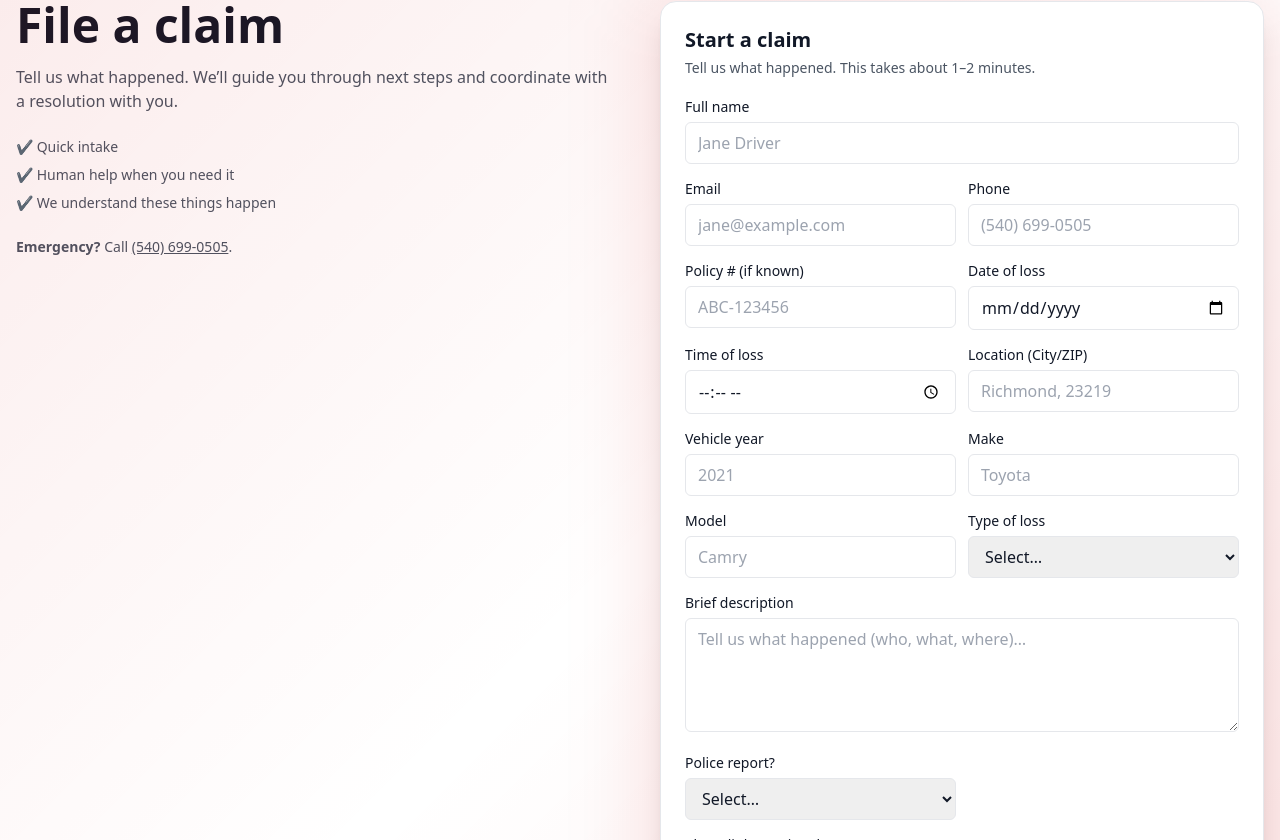
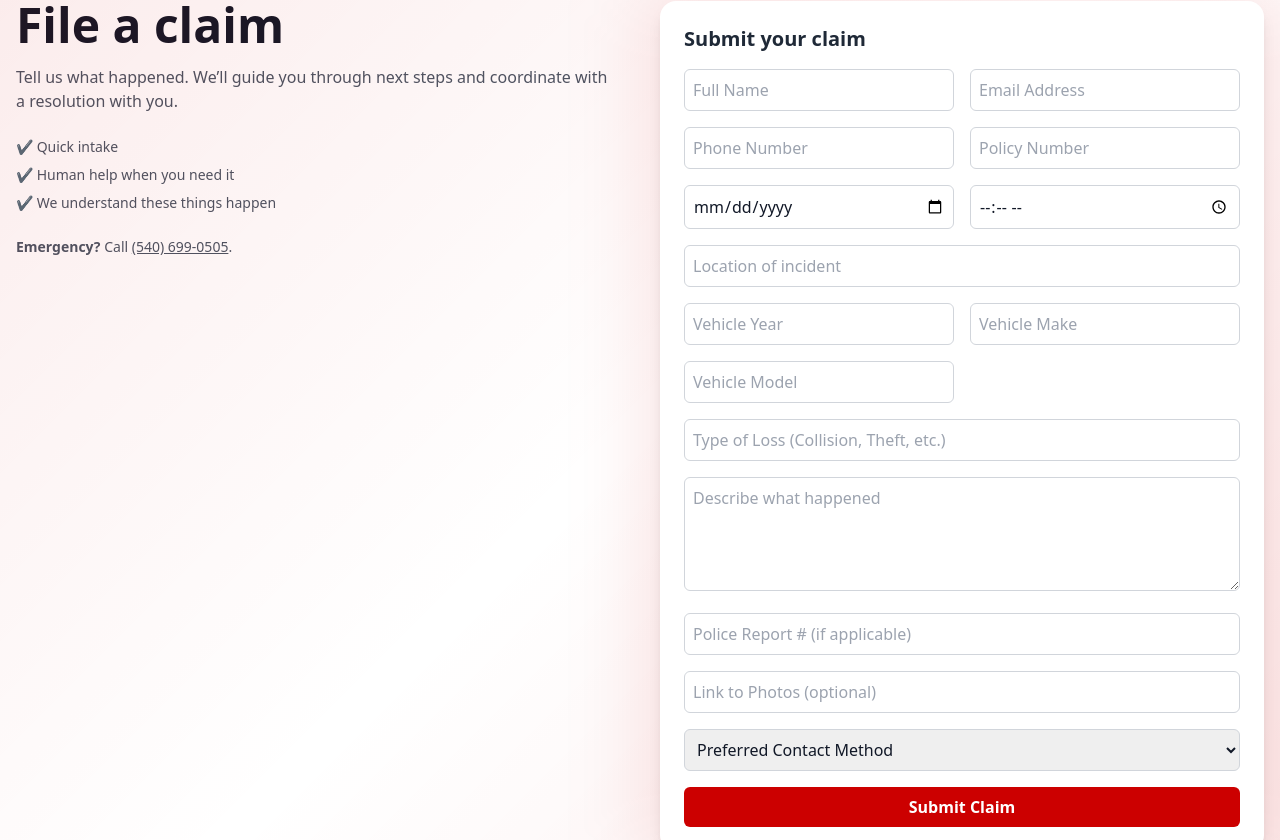
Before and after one commit to apexcoverage/Apex-Coverage-Site, a Next.js app: page /claims in a window 1280 px wide. Shown: the part 160-1000 px from the top of the page. Built offline with nearby package versions, Linux system fonts and the light colour scheme.

Commit message:
Update ClaimForm.tsx

```diff
--- a/components/ClaimForm.tsx
+++ b/components/ClaimForm.tsx
@@ -1,147 +1,170 @@
-'use client';
-import React, { useState } from 'react';
+"use client";
+import React, { useState } from "react";
 
 export default function ClaimForm() {
-  const [formStatus, setFormStatus] = useState<"idle" | "submitting" | "success" | "error">("idle");
+  const [submitting, setSubmitting] = useState(false);
+  const [status, setStatus] = useState<{ ok?: boolean; error?: string }>({});
 
-  async function onSubmit(e: React.FormEvent) {
+  async function handleSubmit(e: React.FormEvent<HTMLFormElement>) {
     e.preventDefault();
-    const form = e.target as HTMLFormElement;
+    setSubmitting(true);
+    setStatus({});
+
+    const form = e.currentTarget;
     const fd = new FormData(form);
 
-    // track source + type on the record (helps in Sheets)
-    fd.set('type', 'claim');
-    fd.set('source', typeof window !== 'undefined' ? window.location.pathname : '/claims');
+    // ✅ Critical flags that Apps Script expects
+    fd.set("type", "claim");
+    fd.set("source", "website-claim");
 
     try {
-      setFormStatus('submitting');
-      const res = await fetch('/api/claim', { method: 'POST', body: fd });
+      const res = await fetch("/api/claim", { method: "POST", body: fd });
       const data = await res.json();
-      if (!res.ok || data?.ok !== true) throw new Error(data?.error || 'Upstream error');
-      setFormStatus('success');
+
+      if (!res.ok || data?.ok !== true) {
+        throw new Error(data?.error || "Could not submit claim");
+      }
+
+      setStatus({ ok: true });
       form.reset();
-    } catch (err) {
-      console.error(err);
-      setFormStatus('error');
+    } catch (err: any) {
+      setStatus({ ok: false, error: err.message });
+    } finally {
+      setSubmitting(false);
     }
   }
 
-  if (formStatus === 'success') {
-    return (
-      <div className="bg-white border rounded-2xl shadow-xl p-6 text-center">
-        <h3 className="text-2xl font-semibold text-green-700 mb-2">Claim Submitted</h3>
-        <p className="text-gray-700 mb-6">
-          Thanks. A claims specialist will contact you shortly with next steps.
-          If this is an emergency, please also call us at <a className="underline" href="tel:+15406990505">(540) 699-0505</a>.
+  return (
+    <form
+      onSubmit={handleSubmit}
+      className="relative z-10 bg-white rounded-2xl shadow-lg p-6 space-y-4"
+    >
+      <h2 className="text-xl font-semibold text-gray-800 mb-4">
+        Submit your claim
+      </h2>
+
+      <div className="grid grid-cols-1 md:grid-cols-2 gap-4">
+        <input
+          name="name"
+          type="text"
+          required
+          placeholder="Full Name"
+          className="border border-gray-300 rounded-md p-2"
+        />
+        <input
+          name="email"
+          type="email"
+          required
+          placeholder="Email Address"
+          className="border border-gray-300 rounded-md p-2"
+        />
+        <input
+          name="phone"
+          type="tel"
+          required
+          placeholder="Phone Number"
+          className="border border-gray-300 rounded-md p-2"
+        />
+        <input
+          name="policy"
+          type="text"
+          placeholder="Policy Number"
+          className="border border-gray-300 rounded-md p-2"
+        />
+        <input
+          name="dateOfLoss"
+          type="date"
+          required
+          className="border border-gray-300 rounded-md p-2"
+        />
+        <input
+          name="timeOfLoss"
+          type="time"
+          required
+          className="border border-gray-300 rounded-md p-2"
+        />
+        <input
+          name="location"
+          type="text"
+          placeholder="Location of incident"
+          className="border border-gray-300 rounded-md p-2 md:col-span-2"
+        />
+        <input
+          name="year"
+          type="text"
+          placeholder="Vehicle Year"
+          className="border border-gray-300 rounded-md p-2"
+        />
+        <input
+          name="make"
+          type="text"
+          placeholder="Vehicle Make"
+          className="border border-gray-300 rounded-md p-2"
+        />
+        <input
+          name="model"
+          type="text"
+          placeholder="Vehicle Model"
+          className="border border-gray-300 rounded-md p-2"
+        />
+        <input
+          name="lossType"
+          type="text"
+          placeholder="Type of Loss (Collision, Theft, etc.)"
+          className="border border-gray-300 rounded-md p-2 md:col-span-2"
+        />
+      </div>
+
+      <textarea
+        name="description"
+        placeholder="Describe what happened"
+        rows={4}
+        className="border border-gray-300 rounded-md p-2 w-full"
+      />
+      <input
+        name="policeReport"
+        type="text"
+        placeholder="Police Report # (if applicable)"
+        className="border border-gray-300 rounded-md p-2 w-full"
+      />
+      <input
+        name="photoUrls"
+        type="text"
+        placeholder="Link to Photos (optional)"
+        className="border border-gray-300 rounded-md p-2 w-full"
+      />
+      <select
+        name="preferredContact"
+        className="border border-gray-300 rounded-md p-2 w-full"
+      >
+        <option value="">Preferred Contact Method</option>
+        <option value="email">Email</option>
+        <option value="phone">Phone</option>
+        <option value="text">Text</option>
+      </select>
+
+      {/* Hidden fields ensure correct routing */}
+      <input type="hidden" name="type" value="claim" />
+      <input type="hidden" name="source" value="website-claim" />
+
+      <button
+        type="submit"
+        disabled={submitting}
+        className="w-full bg-[#cc0000] text-white font-semibold py-2 rounded-md hover:bg-[#b00000] disabled:opacity-50"
+      >
+        {submitting ? "Submitting..." : "Submit Claim"}
+      </button>
+
+      {status.ok && (
+        <p className="text-green-600 text-sm text-center">
+          ✅ Claim submitted successfully! A representative will reach out soon.
         </p>
-        <a href="/" className="inline-flex items-center gap-2 bg-[#cc0000] text-white px-5 py-2 rounded-md font-semibold hover:bg-red-700">
-          Back to home
-        </a>
-      </div>
-    );
-  }
-
-  return (
-    <div className="relative bg-white border rounded-2xl shadow-xl p-6">
-      {formStatus === 'error' && (
-        <div className="mb-3 rounded-md bg-red-50 border border-red-200 text-red-700 px-3 py-2 text-sm">
-          We couldn’t submit your claim. Please try again or email{" "}
-          <a className="underline" href="mailto:support@driveapexcoverage.com">support@driveapexcoverage.com</a>.
-        </div>
       )}
-
-      <h3 className="text-xl font-semibold mb-1">Start a claim</h3>
-      <p className="text-sm text-gray-600 mb-4">Tell us what happened. This takes about 1–2 minutes.</p>
-
-      <form onSubmit={onSubmit} className="grid grid-cols-1 sm:grid-cols-2 gap-3">
-        {/* Contact */}
-        <div className="sm:col-span-2"><label className="text-sm">Full name</label>
-          <input name="name" required className="w-full mt-1 border rounded-md px-3 py-2" placeholder="Jane Driver" />
-        </div>
-        <div><label className="text-sm">Email</label>
-          <input type="email" name="email" required className="w-full mt-1 border rounded-md px-3 py-2" placeholder="jane@example.com" />
-        </div>
-        <div><label className="text-sm">Phone</label>
-          <input name="phone" required className="w-full mt-1 border rounded-md px-3 py-2" placeholder="(540) 699-0505" />
-        </div>
-
-        {/* Policy & incident */}
-        <div><label className="text-sm">Policy # (if known)</label>
-          <input name="policy" className="w-full mt-1 border rounded-md px-3 py-2" placeholder="ABC-123456" />
-        </div>
-        <div><label className="text-sm">Date of loss</label>
-          <input type="date" name="dateOfLoss" required className="w-full mt-1 border rounded-md px-3 py-2" />
-        </div>
-        <div><label className="text-sm">Time of loss</label>
-          <input type="time" name="timeOfLoss" className="w-full mt-1 border rounded-md px-3 py-2" />
-        </div>
-        <div><label className="text-sm">Location (City/ZIP)</label>
-          <input name="location" className="w-full mt-1 border rounded-md px-3 py-2" placeholder="Richmond, 23219" />
-        </div>
-
-        {/* Vehicle + Loss type */}
-        <div><label className="text-sm">Vehicle year</label>
-          <input name="year" className="w-full mt-1 border rounded-md px-3 py-2" placeholder="2021" />
-        </div>
-        <div><label className="text-sm">Make</label>
-          <input name="make" className="w-full mt-1 border rounded-md px-3 py-2" placeholder="Toyota" />
-        </div>
-        <div><label className="text-sm">Model</label>
-          <input name="model" className="w-full mt-1 border rounded-md px-3 py-2" placeholder="Camry" />
-        </div>
-        <div>
-          <label className="text-sm">Type of loss</label>
-          <select name="lossType" className="w-full mt-1 border rounded-md px-3 py-2">
-            <option value="">Select…</option>
-            <option>Collision</option>
-            <option>Comprehensive (theft/weather/vandalism)</option>
-            <option>Glass-only</option>
-            <option>Uninsured/Underinsured motorist</option>
-            <option>Other</option>
-          </select>
-        </div>
-
-        <div className="sm:col-span-2">
-          <label className="text-sm">Brief description</label>
-          <textarea name="description" rows={4} className="w-full mt-1 border rounded-md px-3 py-2"
-            placeholder="Tell us what happened (who, what, where)…" />
-        </div>
-
-        <div>
-          <label className="text-sm">Police report?</label>
-          <select name="policeReport" className="w-full mt-1 border rounded-md px-3 py-2">
-            <option value="">Select…</option>
-            <option>Yes</option>
-            <option>No</option>
-          </select>
-        </div>
-        <div className="sm:col-span-2">
-          <label className="text-sm">Photo links (optional)</label>
-          <textarea name="photoUrls" rows={2} className="w-full mt-1 border rounded-md px-3 py-2"
-            placeholder="Paste any image links (Google Drive, iCloud, etc.)" />
-        </div>
-
-        <div className="sm:col-span-2">
-          <label className="text-sm">Preferred contact</label>
-          <select name="preferredContact" className="w-full mt-1 border rounded-md px-3 py-2">
-            <option>Email</option>
-            <option>Phone</option>
-            <option>Text</option>
-          </select>
-        </div>
-
-        <div className="sm:col-span-2">
-          <button
-            className="w-full bg-[#cc0000] hover:bg-red-700 text-white font-semibold py-2.5 rounded-md disabled:opacity-50"
-            disabled={formStatus === 'submitting'}
-          >
-            {formStatus === 'submitting' ? 'Submitting…' : 'Submit claim'}
-          </button>
-        </div>
-        <p className="sm:col-span-2 text-[11px] text-gray-500">
-          Submitting a claim starts our support process but is not an admission of fault.
+      {status.ok === false && (
+        <p className="text-red-600 text-sm text-center">
+          ❌ {status.error || "An error occurred while submitting your claim."}
         </p>
-      </form>
-    </div>
+      )}
+    </form>
   );
 }
```
